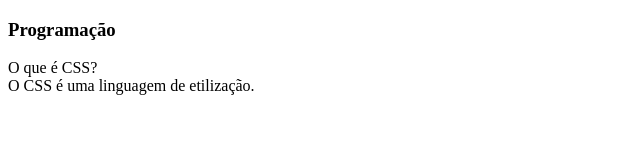
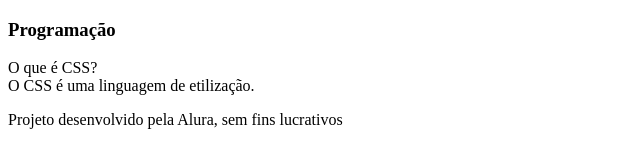
Before and after one commit to KauaRoseiraa/Projeto-final2, a plain HTML site: page index.html in a window 1280 px wide. Shown: the whole page, without its empty margins (0-640 px from the left). Drawn offline with Linux system fonts and the light colour scheme.

Commit message:
Add files via upload

```diff
--- a/index.html
+++ b/index.html
@@ -23,7 +23,7 @@
   </main>
 
   <footer>
-
+      <p>Projeto desenvolvido pela Alura, sem fins lucrativos</p>
   </footer>
 </body>
 </html>
```
